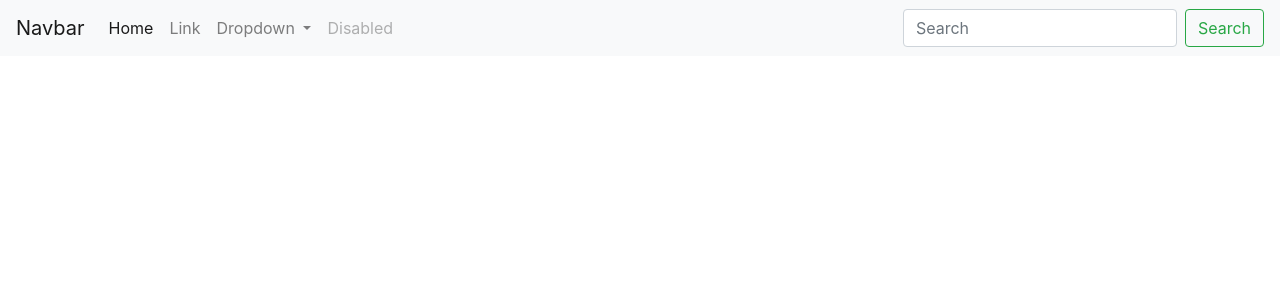
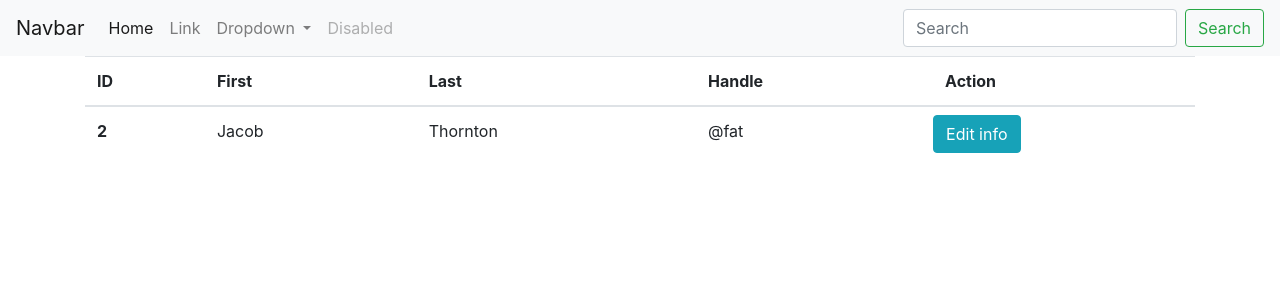
Before and after one commit to ckyvs/BitsAndBytes-Frontend, an Angular app: page /edit in a window 1280 px wide. Before the commit this address led to /. Shown: the top 300 px of the page. Built offline with nearby package versions, Linux system fonts and the light colour scheme.

Commit message:
edit and update vacancy

```diff
--- a/src/app/app.module.ts
+++ b/src/app/app.module.ts
@@ -11,6 +11,8 @@ import { LoginComponent } from './login/login.component';
 import { FormsModule } from '@angular/forms';
 import { HomeComponent } from './home/home.component';
 import { LogoutComponent } from './logout/logout.component';
+import { EditVacancyComponent } from './edit-vacancy/edit-vacancy.component';
+import { SaveVacancyComponent } from './save-vacancy/save-vacancy.component';
 
 @NgModule({
   declarations: [
@@ -19,7 +21,9 @@ import { LogoutComponent } from './logout/logout.component';
     HeaderComponent,
     LoginComponent,
     HomeComponent,
-    LogoutComponent
+    LogoutComponent,
+    EditVacancyComponent,
+    SaveVacancyComponent
   ],
   imports: [
     BrowserModule,
--- /dev/null
+++ b/src/app/edit-vacancy/edit-vacancy.component.html
@@ -0,0 +1,30 @@
+<div class="container">
+    <div class="row">
+        <div class="col">
+            <table class="table">
+                <thead>
+                    <tr>
+                        <th scope="col">ID</th>
+                        <th scope="col">First</th>
+                        <th scope="col">Last</th>
+                        <th scope="col">Handle</th>
+                        <th scope="col">Action</th>
+                    </tr>
+                </thead>
+                <tbody>
+
+                    <tr>
+                        <th scope="row">2</th>
+                        <td>Jacob</td>
+                        <td>Thornton</td>
+                        <td>@fat</td>
+                        <button class="btn btn-info my-2" [routerLink]="['/save']"
+                            routerLinkActive="router-link-active">Edit
+                            info</button>
+                    </tr>
+
+                </tbody>
+            </table>
+        </div>
+    </div>
+</div>
--- /dev/null
+++ b/src/app/edit-vacancy/edit-vacancy.component.ts
@@ -0,0 +1,15 @@
+import { Component, OnInit } from '@angular/core';
+
+@Component({
+  selector: 'app-edit-vacancy',
+  templateUrl: './edit-vacancy.component.html',
+  styleUrls: ['./edit-vacancy.component.css']
+})
+export class EditVacancyComponent implements OnInit {
+
+  constructor() { }
+
+  ngOnInit(): void {
+  }
+
+}
--- /dev/null
+++ b/src/app/save-vacancy/save-vacancy.component.html
@@ -0,0 +1,25 @@
+<div class="container">
+    <div class="row">
+        <div class="col">
+            <!-- Default form subscription -->
+            <p class="text-center h4">Update the vacancy info</p>
+            <form class="text-center border border-light p-5" action="#!">
+
+
+
+
+                <input type="text" id="domain" class="form-control mb-4" placeholder="Domain">
+
+
+                <input type="text" id="team" class="form-control mb-4" placeholder="Team">
+                <input type="text" id="role" class="form-control mb-4" placeholder="Role">
+
+
+                <button class="btn btn-info px-5" type="submit">Save</button>
+
+
+            </form>
+
+        </div>
+    </div>
+</div>
--- /dev/null
+++ b/src/app/save-vacancy/save-vacancy.component.ts
@@ -0,0 +1,15 @@
+import { Component, OnInit } from '@angular/core';
+
+@Component({
+  selector: 'app-save-vacancy',
+  templateUrl: './save-vacancy.component.html',
+  styleUrls: ['./save-vacancy.component.css']
+})
+export class SaveVacancyComponent implements OnInit {
+
+  constructor() { }
+
+  ngOnInit(): void {
+  }
+
+}
```
Also changed, not shown: src/app/app-routing.module.ts (+9 -5 lines), src/app/edit-vacancy/edit-vacancy.component.css (added), src/app/save-vacancy/save-vacancy.component.css (added), 2 other files (tests, documents, lock files or other folders).
